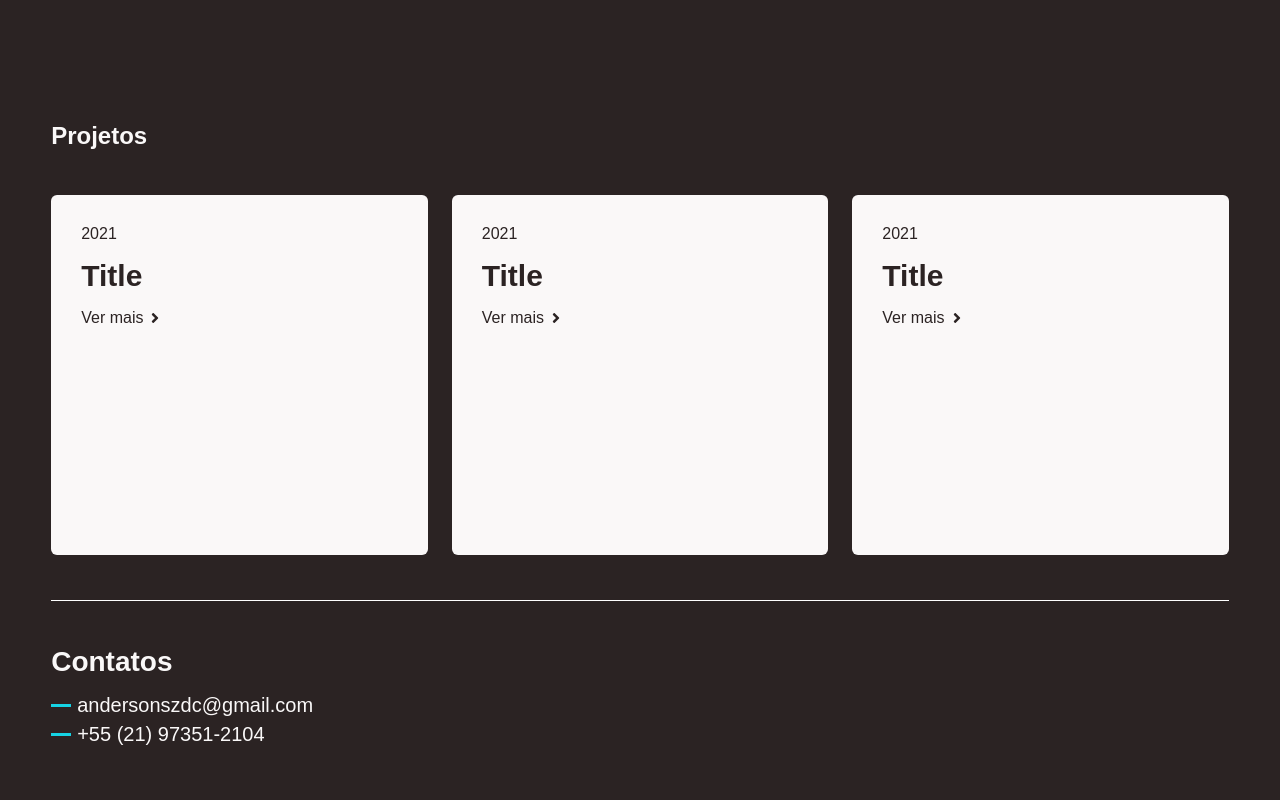
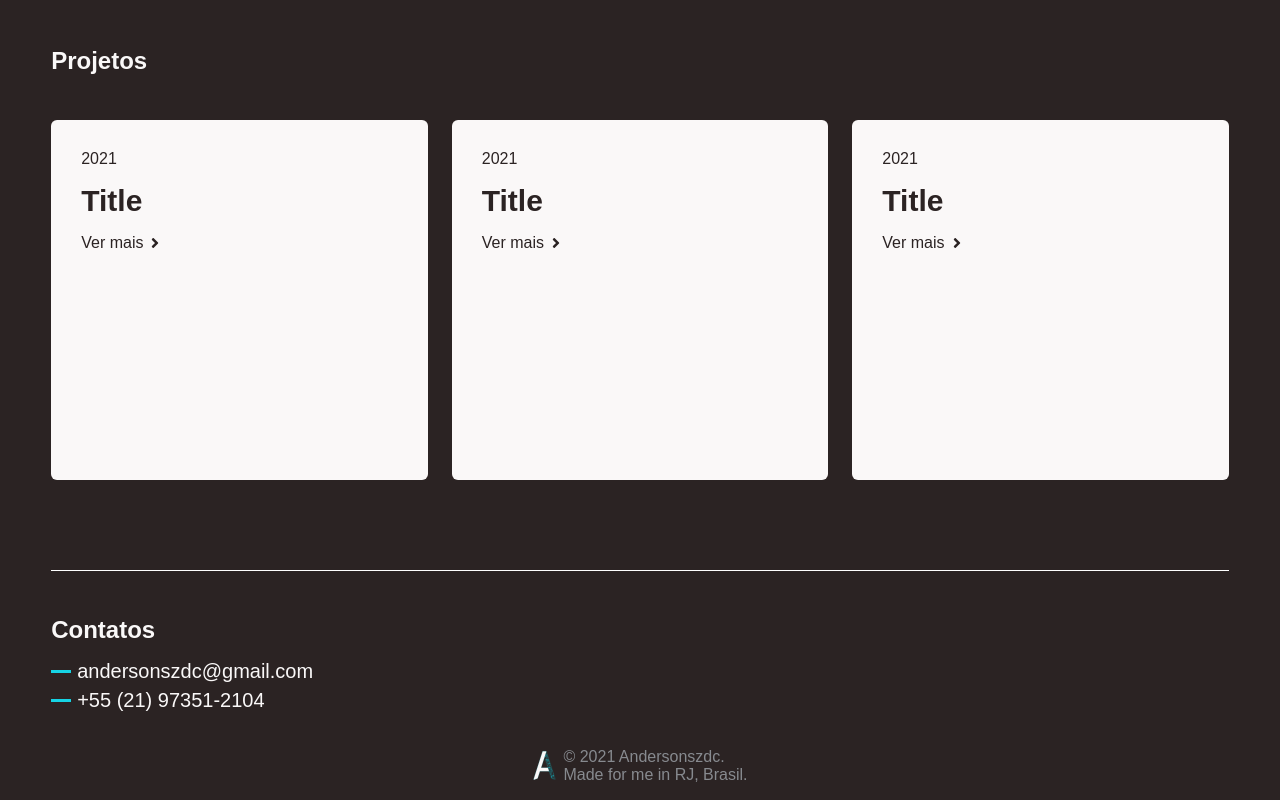
Before and after one commit to andersonszdc/My-site, a Next.js app: page / in a window 1280 px wide. Shown: the part 755-1555 px from the top of the page. Before the commit the page ends 1507 px from the top, so only its background shows below. Built offline with nearby package versions, Linux system fonts and the light colour scheme.

Commit message:
transformei o svg em componente

```diff
--- a/components/Card.tsx
+++ b/components/Card.tsx
@@ -23,6 +23,7 @@ const Wrapper = styled.div`
     width: 100%;
     height: 300px;
     border-radius: 6px;
+    cursor: pointer;
     .card__title {
         font-size: 30px;
         font-weight: 700;
@@ -34,7 +35,7 @@ const Wrapper = styled.div`
         gap: 4px;
     }
     :hover p {
-        animation: ${cardUp} .3s ease-in-out;
+        animation: ${cardUp} .4s ease-in-out;
     }
 `
 
--- a/components/Footer.tsx
+++ b/components/Footer.tsx
@@ -1,10 +1,12 @@
 import React from 'react'
 import styled from 'styled-components'
+import Logo from './Logo';
 
 const Wrapper = styled.div`
   display: flex;
   flex-direction: column;
-  padding: 0 4%;
+  padding: 45px 4% 16px 4%;
+  .content {
     span {
       display: block;
       border-top: 1px solid white;
@@ -13,7 +15,7 @@ const Wrapper = styled.div`
     }
     .title {
       margin-bottom: 16px;
-    font-size: 28px;
+      font-size: 24px;
     }
     .email,
     .number {
@@ -33,15 +35,34 @@ const Wrapper = styled.div`
         background-color: ${props => props.theme.colors.blue};
       }
     }
+  }
+  .credit {
+    margin-top: 30px;
+    display: flex;
+    align-items: center;
+    justify-content: center;
+    gap: 6px;
+    p {
+      color: #878a8f;
+    }
+  }
 `
 
 const Footer: React.FC = () => {
   return (
     <Wrapper>
+      <div className='content'>
         <span></span>
         <h3 className='title'>Contatos</h3>
         <p className='email'>andersonszdc@gmail.com</p>
         <p className='number'>+55 (21) 97351-2104</p>
+      </div>
+      <div className='credit'>
+        <Logo width="25px" color="#FAF8F8" />
+        <p>
+        © 2021 Andersonszdc.<br/>Made for me in RJ, Brasil.
+        </p>
+      </div>
     </Wrapper>
   );
 }
--- a/components/Header.tsx
+++ b/components/Header.tsx
@@ -1,9 +1,6 @@
 import React, { useEffect, useState } from 'react'
-import Image from 'next/image'
-import logoWhite from '../assets/logo-white.png'
-import logoBlack from '../assets/logo-black.png'
 import styled from 'styled-components'
-import mask from '../assets/mask.png'
+import Logo from './Logo'
 import Menu from './Menu'
 
 interface WrapperProps {
@@ -21,14 +18,6 @@ const Wrapper = styled.div<WrapperProps>`
         align-items: center;
         gap: 16px;
         z-index: 10;
-        .logo {
-            display: flex;
-            width: 40px;
-            align-items: center;
-            #path-fill {
-                transition: .5s cubic-bezier(.3,0,.5,1);
-            }
-        }
         .title {
             font-size: 24px;
             font-weight: 700;
@@ -121,36 +110,7 @@ const Header = ({ toggleTheme }: HeaderProps) => {
         <>
             <Wrapper isClicked={isClicked}>
                 <div className="me">
-                    {/* <div className="logo">
-                        <Image src={isClicked? logoBlack : logoWhite} alt="logo-anderson" />
-                    </div> */}
-                    <div className="logo">
-                        <svg viewBox="0 0 918 1150" fill="none" xmlns="http://www.w3.org/2000/svg">
-                            <mask id="mask0" style={{maskType:'alpha'}} maskUnits="userSpaceOnUse" x="392" y="50" width="467" height="1040">
-                                <path d="M857.933 1070.28L533.965 63.8716C531.304 55.6047 523.612 50 514.927 50H402.244C395.456 50 390.64 56.6185 392.729 63.0771L705.548 1030.37C707.414 1036.14 711.798 1040.75 717.465 1042.91L838.321 1088.9C850.078 1093.37 861.788 1082.26 857.933 1070.28Z" fill="#16D3E4"/>
-                            </mask>
-                            <g mask="url(#mask0)">
-                                <path d="M715 627.242H705.282V590.598M671.5 496.82H654.453M654.453 496.82H591.803M654.453 496.82V395.555H502.5M749.5 751.361H689.127V641.821H630.023M630.023 641.821H580M630.023 641.821V590.598M630.023 641.821V736.782H611.5M485.5 348.272H543.337M543.337 348.272V296.261L526 280.106M543.337 348.272H624.31M689.127 985.018H714.739M714.739 985.018H779.753V941.281M714.739 985.018V1038M714.739 985.018V964.529M779.753 941.281V856.172H788M779.753 941.281H815.5M779.753 941.281H708.434V778.942H623M560.5 154.805H549.642V179.235L523.636 181.205V200.512M467 187.904L497.236 187.903V255.676H597.5" stroke="#16D3E4" strokeWidth="10" strokeLinecap="round" strokeLinejoin="round"/>
-                                <path d="M464.5 250.159H478.323V236.762H561.463V177.659H577.618V236.762H586.5M609.14 304.141V416.833H510M514.94 91L532.699 73.2417M486.204 225.73V181.008M536.99 85.4999L509 113M500.389 163.08H524.03V138.256H555.5M572.101 348.666V315.962L589.438 304.141V274.983M558.704 393.191V376.248L544.913 369.944M538.215 393.191V376.248L525.606 369.944M575.253 393.191V376.248L565.009 369.944M593.379 393.191V376.248L582.74 369.944M524.5 463.328H593.379M588.256 499.972L544.913 531.5M589.438 669.5V629.607H659.969V706.836H712.769M680 523.614H609.14M609.14 523.614L555.5 560.652M609.14 523.614L649.33 577.989H697.5M563.5 583.5L598.501 560.652H692M712.769 706.836V689.105L704.494 682.8M712.769 706.836H726.559M726.559 706.836V687.528L719.467 681.618M726.559 706.836H738.5M770 801.796H709.222M654.847 795.098V865.5M706 1024.81H842M766.5 1059.88H793.15M756.899 1033.88H810.881L836.493 1067.37H855.5" stroke="#16D3E4" strokeWidth="5" strokeLinecap="round" strokeLinejoin="round"/>
-                                <circle cx="523.636" cy="202.088" r="9.45662" fill="#16D3E4"/>
-                                <circle cx="589.439" cy="275.771" r="8.27455" fill="#16D3E4"/>
-                                <circle cx="593.379" cy="454.659" r="7.48649" fill="#16D3E4"/>
-                                <circle cx="592.197" cy="455.053" r="43.9951" stroke="#16D3E4" strokeWidth="5"/>
-                                <circle cx="567.767" cy="566.168" r="6.30442" fill="#16D3E4"/>
-                                <circle cx="582.74" cy="555.924" r="6.30442" fill="#16D3E4"/>
-                                <circle cx="785.269" cy="774.214" r="44.0548" stroke="#16D3E4" strokeWidth="3"/>
-                                <circle cx="754.929" cy="1033.88" r="7.48649" fill="#16D3E4"/>
-                                <circle cx="782.117" cy="986.988" r="8.66857" fill="#16D3E4"/>
-                                <circle cx="687.551" cy="907.395" r="8.66857" fill="#16D3E4"/>
-                                <circle cx="687.551" cy="879.025" r="8.66857" fill="#16D3E4"/>
-                                <circle cx="687.551" cy="850.655" r="8.66857" fill="#16D3E4"/>
-                                <circle cx="687.551" cy="822.285" r="8.66857" fill="#16D3E4"/>
-                            </g>
-                            <path d="M855.554 1071.05L531.586 64.6377C529.257 57.4041 522.526 52.5 514.927 52.5H402.244C397.153 52.5 393.541 57.4639 395.108 62.3078L707.927 1029.6C709.56 1034.65 713.395 1038.69 718.354 1040.57L839.21 1086.56C849.007 1090.29 858.766 1081.03 855.554 1071.05Z" stroke="#16D3E4" strokeWidth="5"/>
-                            <path id="path-fill" d="M59.5665 1070.28L383.535 63.8716C386.196 55.6047 393.888 50 402.573 50H515.261C522.047 50 526.863 56.616 524.777 63.074L335.5 649H584.5L627.5 782H292.5L211.956 1030.38C210.087 1036.15 205.706 1040.75 200.044 1042.91L79.1794 1088.9C67.4223 1093.37 55.7119 1082.26 59.5665 1070.28Z" fill={color} stroke="#16D3E4" strokeWidth="5"/>
-                        </svg>
-
-                    </div>
+                    <Logo width="40px" color={color} />
                     <div>
                         <h1 className="title">Anderson Souza</h1>
                         <h2 className="subtitle">Front End & UI Designer</h2>
--- a/components/Hero.tsx
+++ b/components/Hero.tsx
@@ -9,7 +9,7 @@ const Wrapper = styled.div`
   margin-top: 7vw;
   gap: 16px;
   padding: 0 4%;
-  min-height: calc(100vh - 105px);
+  min-height: calc(100vh - 180px);
   transition: .5s cubic-bezier(.3,0,.5,1);
   .name {
     color: ${props => props.theme.colors.blue};
--- /dev/null
+++ b/components/Logo.tsx
@@ -0,0 +1,52 @@
+import React from 'react'
+import styled from 'styled-components';
+
+interface LogoProps {
+  color: string,
+  width: string
+}
+
+interface WrapperProps {
+  width: string
+}
+
+const Wrapper = styled.div<WrapperProps>`
+  display: flex;
+  width: ${props => props.width};
+  #path-fill {
+    transition: .5s cubic-bezier(.3,0,.5,1);
+  }
+`
+
+const Logo = ({color, width}: LogoProps) => {
+  return (
+    <Wrapper width={width}>
+        <svg viewBox="0 0 918 1150" fill="none" xmlns="http://www.w3.org/2000/svg">
+            <mask id="mask0" style={{maskType:'alpha'}} maskUnits="userSpaceOnUse" x="392" y="50" width="467" height="1040">
+                <path d="M857.933 1070.28L533.965 63.8716C531.304 55.6047 523.612 50 514.927 50H402.244C395.456 50 390.64 56.6185 392.729 63.0771L705.548 1030.37C707.414 1036.14 711.798 1040.75 717.465 1042.91L838.321 1088.9C850.078 1093.37 861.788 1082.26 857.933 1070.28Z" fill="#16D3E4"/>
+            </mask>
+            <g mask="url(#mask0)">
+                <path d="M715 627.242H705.282V590.598M671.5 496.82H654.453M654.453 496.82H591.803M654.453 496.82V395.555H502.5M749.5 751.361H689.127V641.821H630.023M630.023 641.821H580M630.023 641.821V590.598M630.023 641.821V736.782H611.5M485.5 348.272H543.337M543.337 348.272V296.261L526 280.106M543.337 348.272H624.31M689.127 985.018H714.739M714.739 985.018H779.753V941.281M714.739 985.018V1038M714.739 985.018V964.529M779.753 941.281V856.172H788M779.753 941.281H815.5M779.753 941.281H708.434V778.942H623M560.5 154.805H549.642V179.235L523.636 181.205V200.512M467 187.904L497.236 187.903V255.676H597.5" stroke="#16D3E4" strokeWidth="10" strokeLinecap="round" strokeLinejoin="round"/>
+                <path d="M464.5 250.159H478.323V236.762H561.463V177.659H577.618V236.762H586.5M609.14 304.141V416.833H510M514.94 91L532.699 73.2417M486.204 225.73V181.008M536.99 85.4999L509 113M500.389 163.08H524.03V138.256H555.5M572.101 348.666V315.962L589.438 304.141V274.983M558.704 393.191V376.248L544.913 369.944M538.215 393.191V376.248L525.606 369.944M575.253 393.191V376.248L565.009 369.944M593.379 393.191V376.248L582.74 369.944M524.5 463.328H593.379M588.256 499.972L544.913 531.5M589.438 669.5V629.607H659.969V706.836H712.769M680 523.614H609.14M609.14 523.614L555.5 560.652M609.14 523.614L649.33 577.989H697.5M563.5 583.5L598.501 560.652H692M712.769 706.836V689.105L704.494 682.8M712.769 706.836H726.559M726.559 706.836V687.528L719.467 681.618M726.559 706.836H738.5M770 801.796H709.222M654.847 795.098V865.5M706 1024.81H842M766.5 1059.88H793.15M756.899 1033.88H810.881L836.493 1067.37H855.5" stroke="#16D3E4" strokeWidth="5" strokeLinecap="round" strokeLinejoin="round"/>
+                <circle cx="523.636" cy="202.088" r="9.45662" fill="#16D3E4"/>
+                <circle cx="589.439" cy="275.771" r="8.27455" fill="#16D3E4"/>
+                <circle cx="593.379" cy="454.659" r="7.48649" fill="#16D3E4"/>
+                <circle cx="592.197" cy="455.053" r="43.9951" stroke="#16D3E4" strokeWidth="5"/>
+                <circle cx="567.767" cy="566.168" r="6.30442" fill="#16D3E4"/>
+                <circle cx="582.74" cy="555.924" r="6.30442" fill="#16D3E4"/>
+                <circle cx="785.269" cy="774.214" r="44.0548" stroke="#16D3E4" strokeWidth="3"/>
+                <circle cx="754.929" cy="1033.88" r="7.48649" fill="#16D3E4"/>
+                <circle cx="782.117" cy="986.988" r="8.66857" fill="#16D3E4"/>
+                <circle cx="687.551" cy="907.395" r="8.66857" fill="#16D3E4"/>
+                <circle cx="687.551" cy="879.025" r="8.66857" fill="#16D3E4"/>
+                <circle cx="687.551" cy="850.655" r="8.66857" fill="#16D3E4"/>
+                <circle cx="687.551" cy="822.285" r="8.66857" fill="#16D3E4"/>
+            </g>
+            <path d="M855.554 1071.05L531.586 64.6377C529.257 57.4041 522.526 52.5 514.927 52.5H402.244C397.153 52.5 393.541 57.4639 395.108 62.3078L707.927 1029.6C709.56 1034.65 713.395 1038.69 718.354 1040.57L839.21 1086.56C849.007 1090.29 858.766 1081.03 855.554 1071.05Z" stroke="#16D3E4" strokeWidth="5"/>
+            <path id="path-fill" d="M59.5665 1070.28L383.535 63.8716C386.196 55.6047 393.888 50 402.573 50H515.261C522.047 50 526.863 56.616 524.777 63.074L335.5 649H584.5L627.5 782H292.5L211.956 1030.38C210.087 1036.15 205.706 1040.75 200.044 1042.91L79.1794 1088.9C67.4223 1093.37 55.7119 1082.26 59.5665 1070.28Z" fill={color} stroke="#16D3E4" strokeWidth="5"/>
+        </svg>
+    </Wrapper>
+  );
+}
+
+export default Logo
--- a/components/Menu.tsx
+++ b/components/Menu.tsx
@@ -28,6 +28,7 @@ const Wrapper = styled.div<MenuProps>`
         color: ${props => props.theme.colors.text};
         text-decoration: none;
         font-size: 20px;
+        font-weight: 500;
         transition: .35s cubic-bezier(.3,0,.5,1);
         : hover {
             color: ${props => props.theme.colors.blue}
```
Lines whose indentation alone changed are shown as unchanged.
